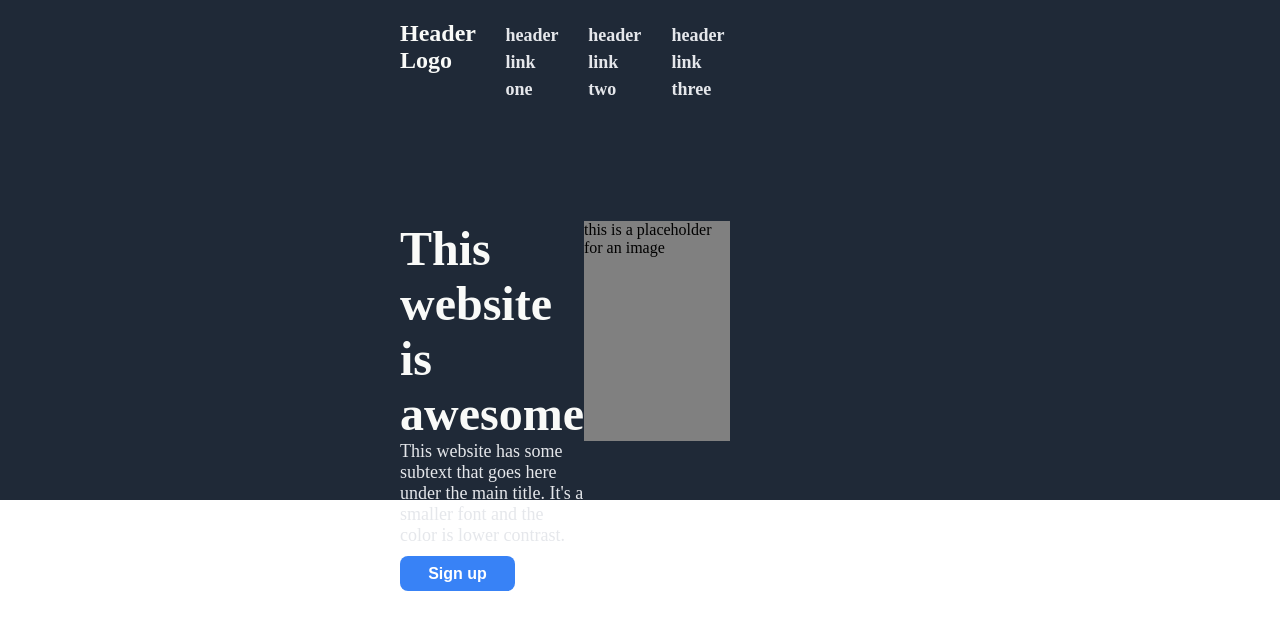
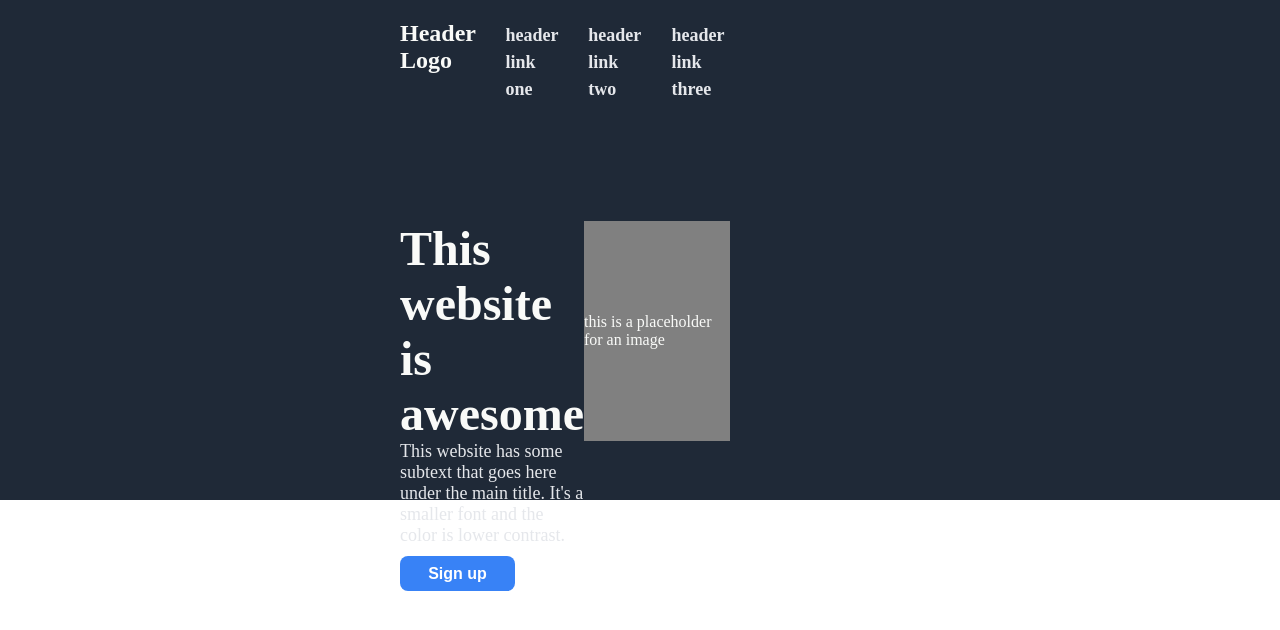
Before and after one commit to dagimch1/landing-page, a plain HTML site: page index.html in a window 1280 px wide. Drawn offline with Linux system fonts and the light colour scheme.

Commit message:
Center text within div, vert and hori, using flex

```diff
--- a/css/styles.css
+++ b/css/styles.css
@@ -86,6 +86,10 @@ a {
     height: 220px;
     background: grey;
     margin-left: auto;
+    display: flex;
+    justify-content: center;
+    align-items: center;
+    color: #F9FAF8;
 }
 
 #hero-main-text {
```
